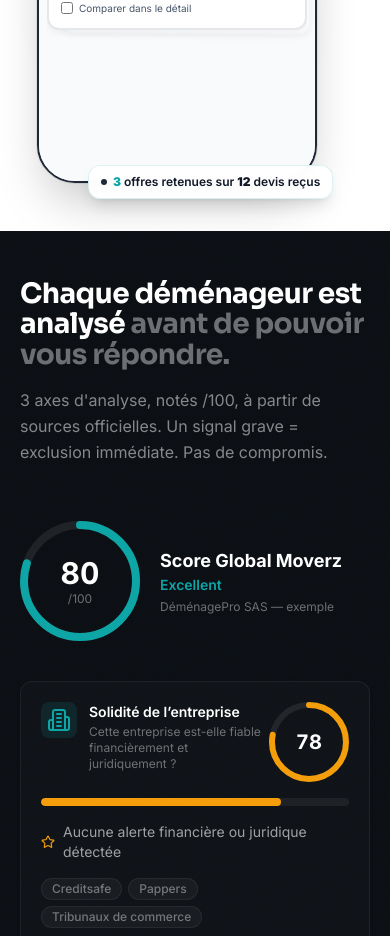
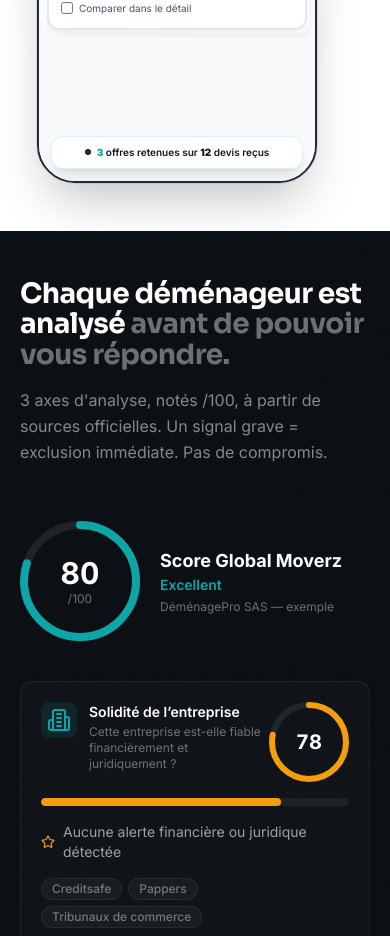
Before and after one commit to gdetaisne/moverz-fr, a Next.js app: page / in a window 390 px wide. Shown: the part 2000-2936 px from the top of the page. Built offline with nearby package versions, Linux system fonts and the light colour scheme.

Commit message:
📍 Badge repositionné: EN BAS DE L'ÉCRAN du téléphone (bottom-3, left-3, right-3) au lieu de l'extérieur

```diff
--- a/components/sections/ComparableQuotesMockScrolly.tsx
+++ b/components/sections/ComparableQuotesMockScrolly.tsx
@@ -518,26 +518,26 @@ export function ComparableQuotesMockScrolly() {
                         </motion.div>
                       </AnimatePresence>
                     </div>
-                  </div>
-                </div>
-              </motion.div>
 
-              {/* Badge flottant minimaliste */}
+                    {/* Badge flottant EN BAS DE L'ÉCRAN */}
                     <motion.div
-                initial={{ opacity: 0, scale: 0.95 }}
-                whileInView={{ opacity: 1, scale: 1 }}
+                      initial={{ opacity: 0, y: 20 }}
+                      whileInView={{ opacity: 1, y: 0 }}
                       viewport={{ once: true }}
                       transition={{ duration: 0.4, delay: 0.6 }}
-                className="absolute -bottom-4 -right-4 rounded-xl px-3 py-2 text-xs font-semibold shadow-lg backdrop-blur-sm border"
+                      className="absolute bottom-3 left-3 right-3 z-30 rounded-xl px-3 py-2 text-[10px] font-semibold shadow-lg backdrop-blur-sm border"
                       style={{
                         background: "rgba(255,255,255,0.95)",
                         borderColor: "rgba(14,165,166,0.15)",
                         color: "#111827"
                       }}
                     >
-                <div className="flex items-center gap-1.5">
+                      <div className="flex items-center justify-center gap-1.5">
                         <div className="h-1.5 w-1.5 rounded-full" style={{ background: "#1F2937" }} />
                         <span><strong style={{ color: "#0EA5A6" }}>3</strong> offres retenues sur <strong>12</strong> devis reçus</span>
+                      </div>
+                    </motion.div>
+                  </div>
                 </div>
               </motion.div>
             </div>
```
Lines whose indentation alone changed are shown as unchanged.
